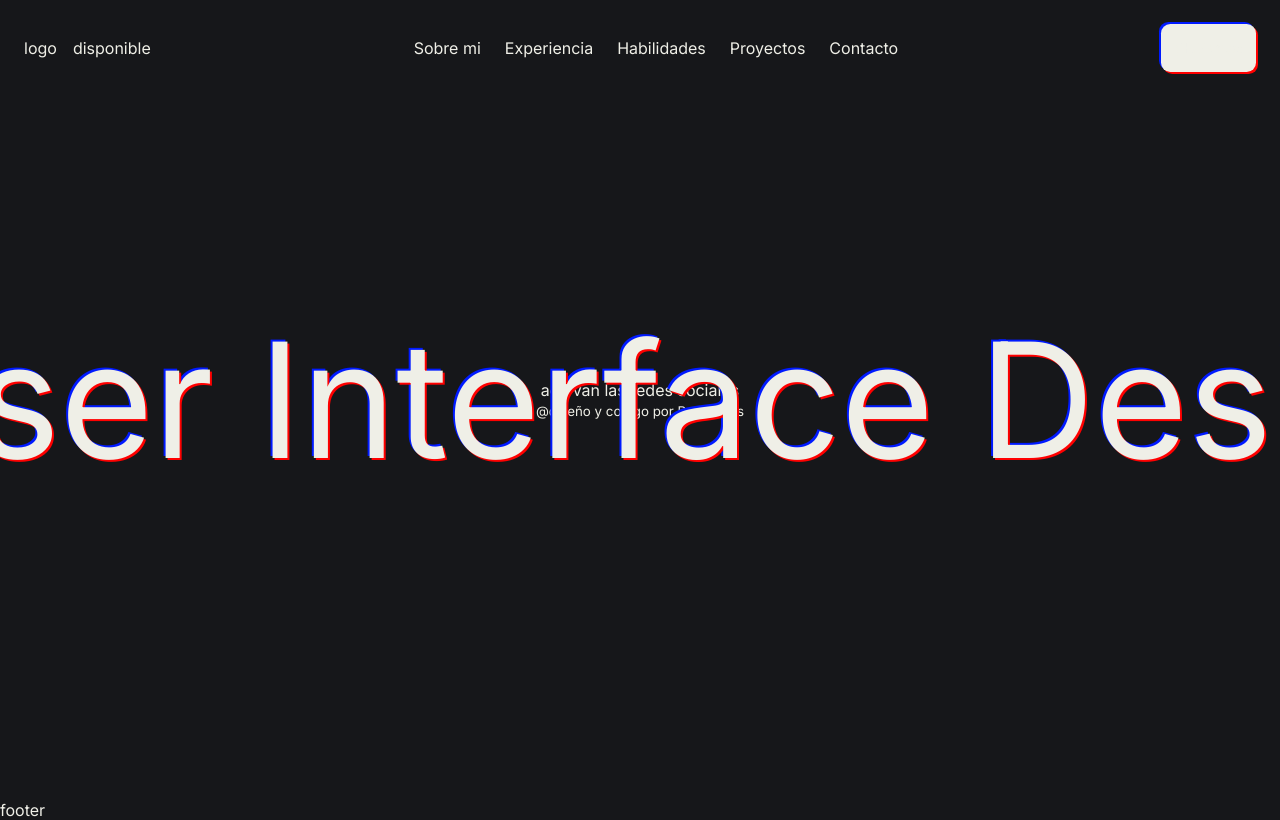
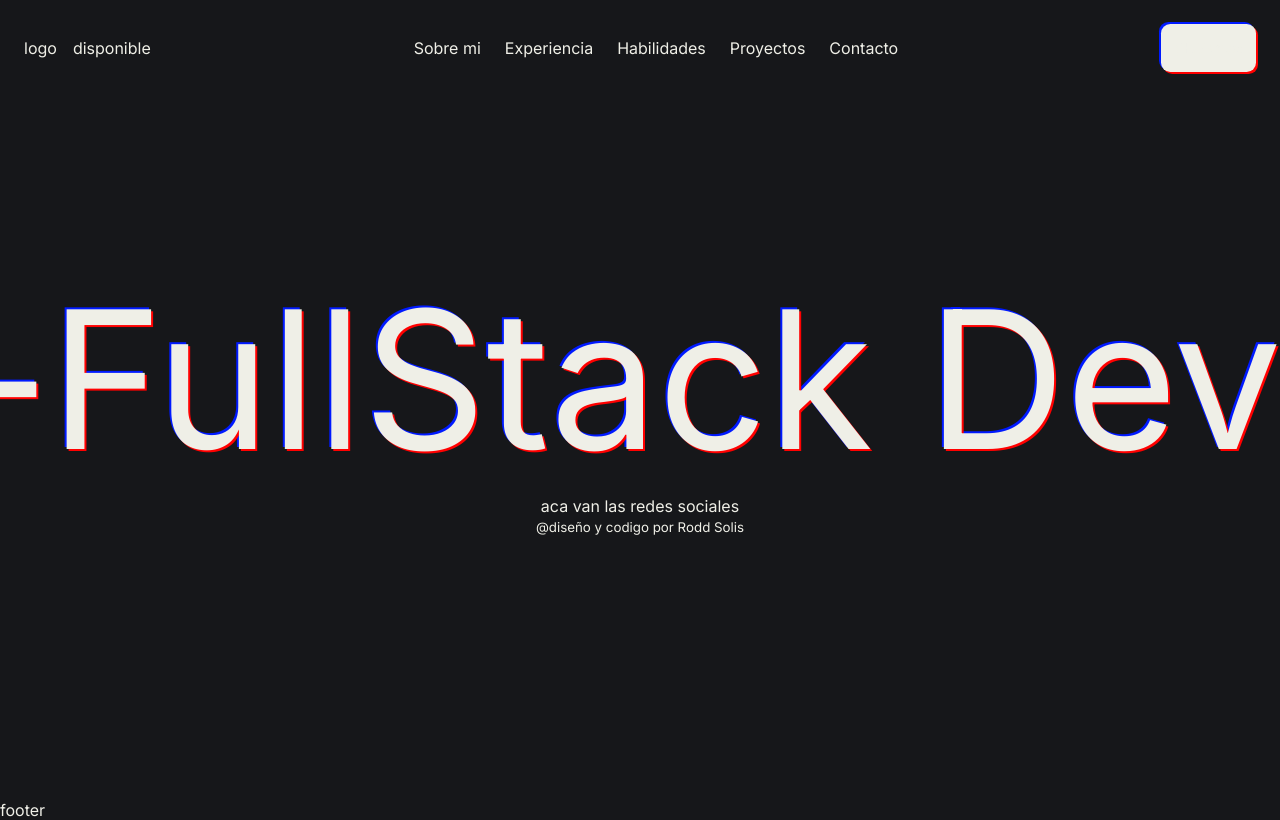
Before and after one commit to roddsolis/rodd-solis-webfolio, a React (Vite) app: page / in a window 1280 px wide. Built offline with nearby package versions, Linux system fonts and the light colour scheme.

Commit message:
ya esta lista la animacion del texto infinito en el header

```diff
--- a/package.json
+++ b/package.json
@@ -10,6 +10,7 @@
     "preview": "vite preview"
   },
   "dependencies": {
+    "gsap": "^3.12.5",
     "react": "^18.3.1",
     "react-dom": "^18.3.1"
   },
--- a/src/App.jsx
+++ b/src/App.jsx
@@ -20,7 +20,10 @@ const App = () => {
         </div>
       </nav>
       <header>
-        <TitleAnimation text1="FullStack Devloper" text2="User Interface Designer" text3="Visual Designer" />
+        <div className="text-wrapper">
+          <TitleAnimation text1="FullStack Developer" text2="User Interface Designer" text3="Visual Designer" />
+          <TitleAnimation text1="FullStack Developer" text2="User Interface Designer" text3="Visual Designer" />
+        </div>
         <div className="rrss-logo-container">aca van las redes sociales</div>
         <p>
           <small>@diseño y codigo por Rodd Solis</small>
--- a/src/components/TitleAnimation.jsx
+++ b/src/components/TitleAnimation.jsx
@@ -1,16 +1,12 @@
 import "./title-animation.css";
+// import { useRef, useEffect } from "react";
+// import gsap from "gsap";
 
 const TitleAnimation = ({ text1, text2, text3 }) => {
   return (
-    <>
-      <div className="text-animation">
-        <p>{text1}</p>
-        <p className="guion-1">-</p>
-        <p>{text2}</p>
-        <p className="guion-2">-</p>
-        <p>{text3}</p>
-      </div>
-    </>
+    <div className="text-animated">
+      {text1}-{text2}-{text3}-
+    </div>
   );
 };
 
--- a/src/components/title-animation.css
+++ b/src/components/title-animation.css
@@ -1,23 +1,21 @@
 @import "../style/design-tokens.css";
 
-.text-animation {
-  font-size: 10em;
-  position: absolute;
+@keyframes infinteText {
+  from {
+    transform: translateX(0);
+  }
+  to {
+    transform: translateX(-100%);
+  }
+}
+.text-wrapper {
   display: flex;
   align-items: center;
-  justify-content: center;
-  overflow: hidden;
-  width: 100%;
-  p {
-    text-shadow: 2px 2px var(--rodd-component-button-shadow-effect-200), -2px -2px var(--rodd-component-button-shadow-effect-100);
-    text-wrap: nowrap;
-  }
-  .guion-1 {
-    color: var(--rodd-component-button-shadow-effect-100);
-    text-shadow: none;
-  }
-  .guion-2 {
-    color: var(--rodd-component-button-shadow-effect-200);
-    text-shadow: none;
-  }
+  padding-left: 100%;
 }
+.text-animated {
+  font-size: 12em;
+  text-shadow: 2px 2px var(--rodd-component-button-shadow-effect-200), -2px -2px var(--rodd-component-button-shadow-effect-100);
+  white-space: nowrap;
+  animation: infinteText 25s linear infinite;
+}
--- a/src/style/header-style.css
+++ b/src/style/header-style.css
@@ -4,4 +4,8 @@ header {
   align-items: center;
   justify-content: center;
   height: 100vh;
+  overflow-x: hidden;
+  /* background-color: aqua; */
+  position: relative;
+  z-index: 0;
 }
--- a/src/style/navbar-style.css
+++ b/src/style/navbar-style.css
@@ -7,6 +7,7 @@ nav {
   align-items: center;
   justify-content: space-between;
   gap: 1em;
+  z-index: 1;
 }
 
 ul {
```
Also changed, not shown: 1 other file (tests, documents, lock files or other folders).
